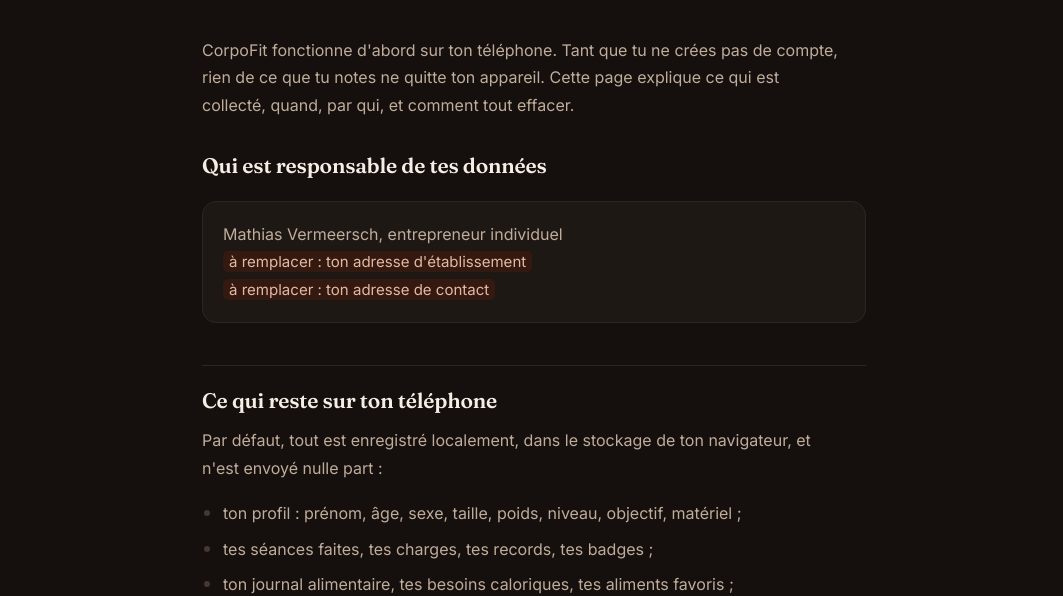
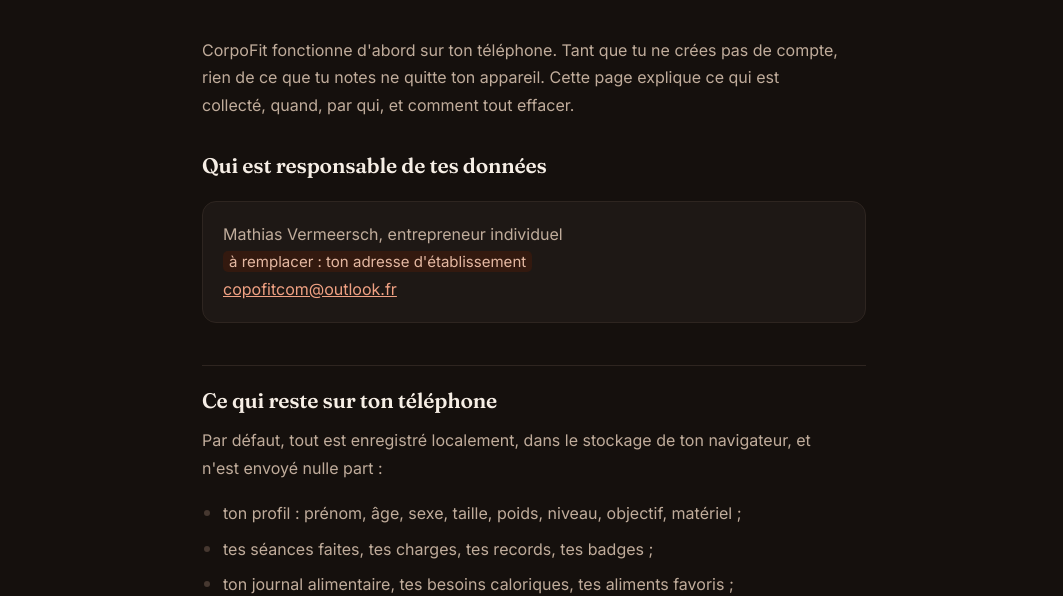
Before and after one commit to Mathias59-cmd/corpofit-site, a plain HTML site: page confidentialite.html in a window 1280 px wide. Shown: the part 205-801 px from the top of the page, without its empty margins (106-1169 px from the left). Drawn offline with Linux system fonts and the light colour scheme.

Commit message:
Add files via upload

```diff
--- a/confidentialite.html
+++ b/confidentialite.html
@@ -34,7 +34,7 @@
     <div class="enc">
       <p>Mathias Vermeersch, entrepreneur individuel<br>
         <span class="trou">à remplacer : ton adresse d'établissement</span><br>
-        <span class="trou">à remplacer : ton adresse de contact</span></p>
+        <a href="mailto:copofitcom@outlook.fr">copofitcom@outlook.fr</a></p>
     </div>
 
     <h2>Ce qui reste sur ton téléphone</h2>
@@ -124,7 +124,7 @@
     <ul>
       <li>directement dans l'application, qui te permet de tout consulter, modifier,
         exporter et supprimer ;</li>
-      <li>ou en écrivant à <span class="trou">à remplacer : ton adresse de contact</span>.</li>
+      <li>ou en écrivant à <a href="mailto:copofitcom@outlook.fr">copofitcom@outlook.fr</a>.</li>
     </ul>
     <p>Une réponse te sera apportée dans un délai d'un mois. Si tu estimes que tes droits ne
       sont pas respectés, tu peux introduire une réclamation auprès de la CNIL :
```
Also changed, not shown: cgu.html (+1 -1 lines), index.html (+1 -1 lines), mentions.html (+1 -1 lines), suppression.html (+1 -1 lines).
